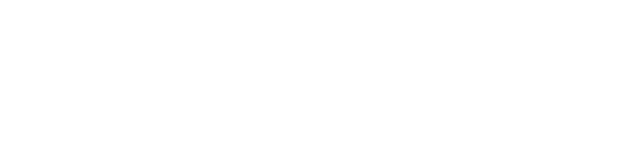
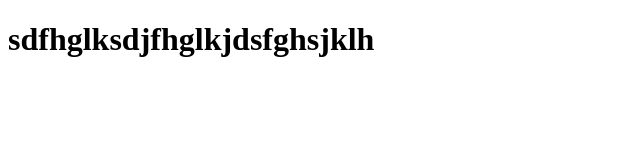
Before and after one commit to Arshia-14-2026/fork-and-clone, a plain HTML site: page index.html in a window 1280 px wide. Shown: the whole page, without its empty margins (0-640 px from the left). Drawn offline with Linux system fonts and the light colour scheme.

Commit message:
sdfsdfsf

```diff
--- a/index.html
+++ b/index.html
@@ -4,9 +4,12 @@
     <meta charset="UTF-8">
     <meta name="viewport" content="width=device-width, initial-scale=1.0">
 
-    <title>Document</title>
+    <title>m,kk</title>
 </head>
 <body>
 
+    <div>
+        <h1>sdfhglksdjfhglkjdsfghsjklh</h1>
+    </div>
 </body>
 </html>
```
